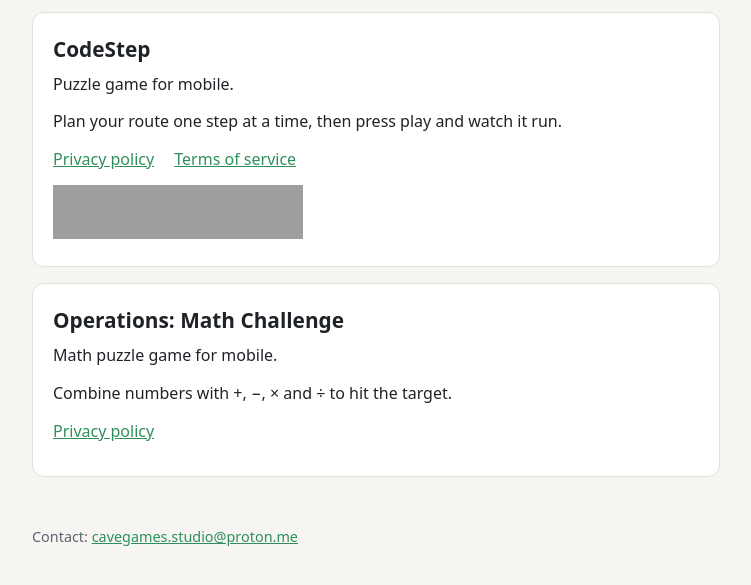
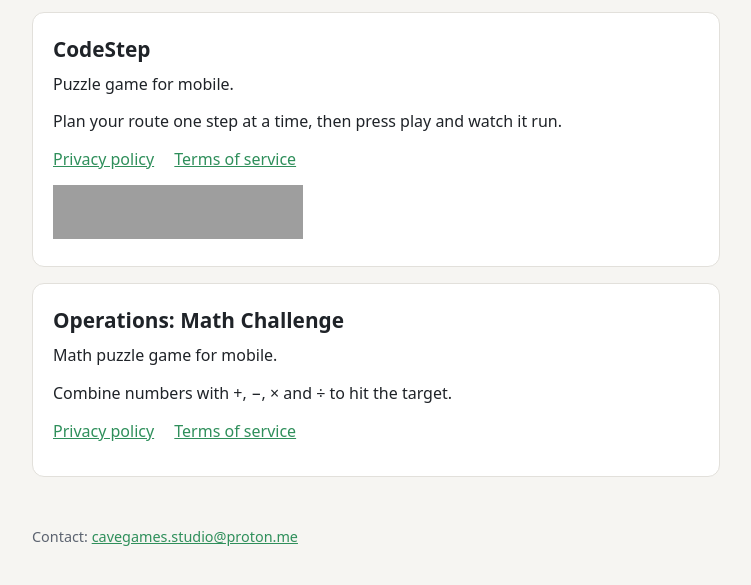
Before and after one commit to cavegames-studio/cavegames-studio.github.io, a plain HTML site: page index.html in a window 1280 px wide. Shown: the part 145-730 px from the top of the page, without its empty margins (264-1015 px from the left). Drawn offline with Linux system fonts and the light colour scheme; grey boxes are pictures that could not be loaded.

Commit message:
Add Terms of Service link to footer

```diff
--- a/index.html
+++ b/index.html
@@ -77,6 +77,7 @@
 	  <p>Combine numbers with +, −, × and ÷ to hit the target.</p>
       <p class="links">
         <a href="operations/privacy.html">Privacy policy</a>
+		<a href="operations/terms.html">Terms of service</a>
       </p>
     </section>
 
```
